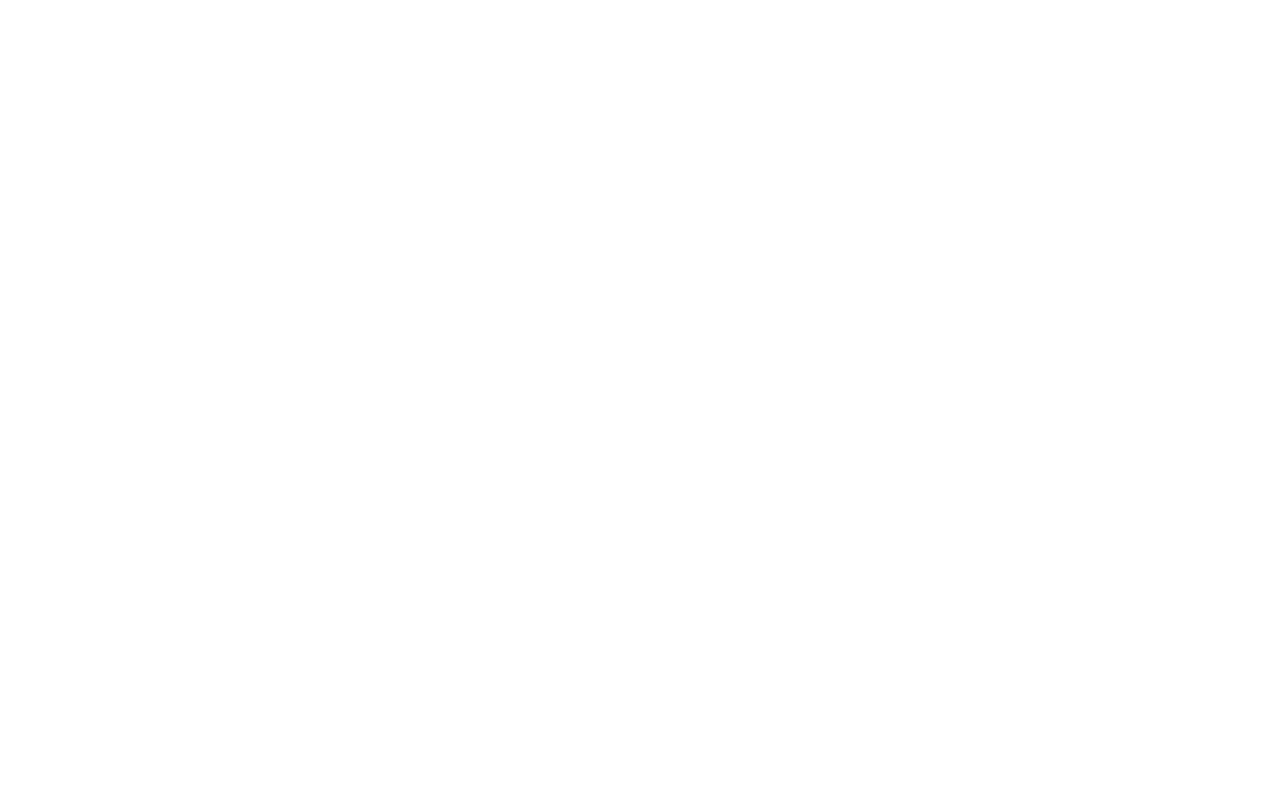
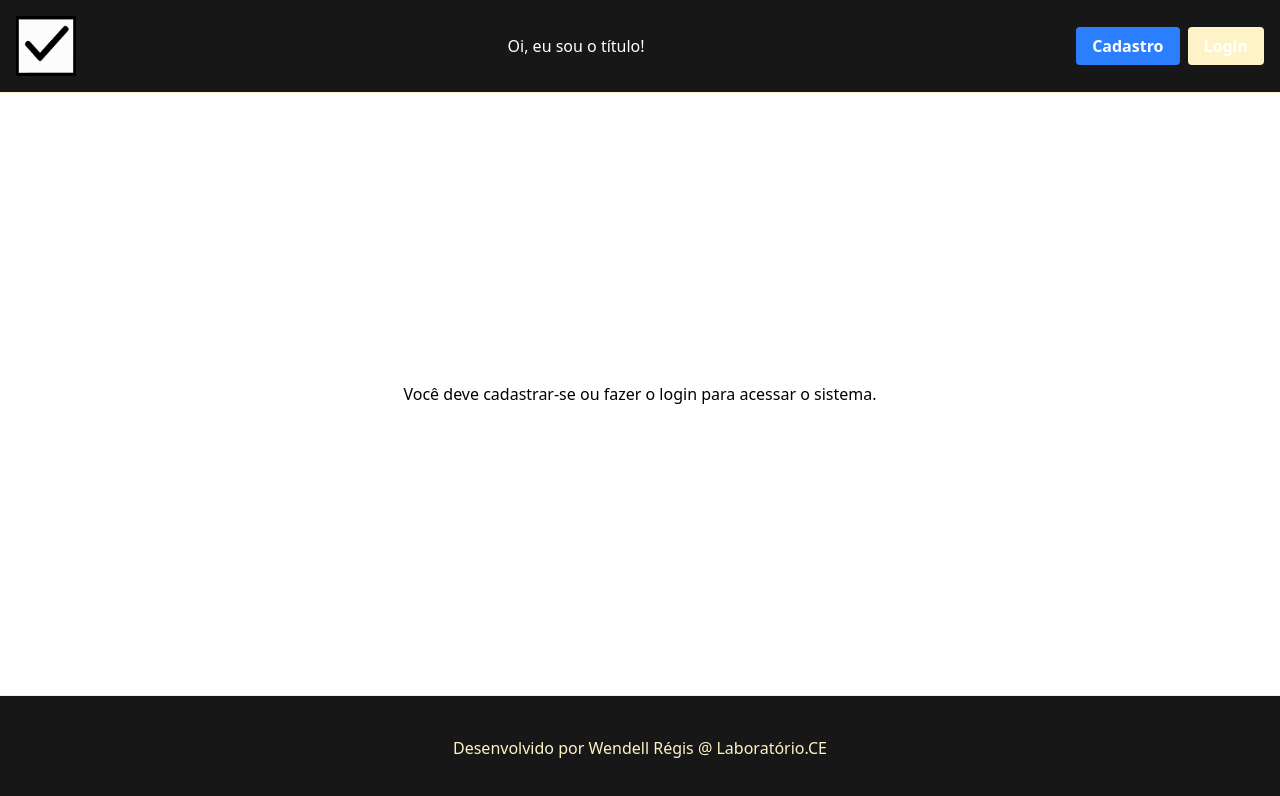
Before and after one commit to ven-del/lista-de-tarefas-frontend, a React (Vite) app: page / in a window 1280 px wide. Shown: the top 796 px of the page. Built offline with nearby package versions, Linux system fonts and the light colour scheme.

Commit message:
feat: Layout, rotas, home e notfound
Criado o layout padrão do site, as rotas iniciais para a home e notfound, além de preparar para as páginas de login e de cadastro.

```diff
--- a/src/App.jsx
+++ b/src/App.jsx
@@ -1,6 +1,10 @@
+import Paths from "./routes/Paths";
+
 const App = () => {
   return (
-    <div></div>
+    <div>
+      <Paths />
+    </div>
    );
 }
 
--- a/src/components/Header.jsx
+++ b/src/components/Header.jsx
@@ -1,7 +1,9 @@
+import { Link } from "react-router-dom";
+
 const Header = () => {
     return (
       <header className="flex items-center justify-between bg-neutral-900 text-white p-4 border-b border-amber-100">
-        <img src="/assets/images/logo.png" alt="Logo do site Lista Dinâmica" />
+        <img src="/assets/images/logo.png" alt="Logo do site Lista Dinâmica" className="w-15 h-15"/>
         <h1>Oi, eu sou o título!</h1>
         <div>
                 <Link
--- /dev/null
+++ b/src/layouts/SiteLayout.jsx
@@ -0,0 +1,15 @@
+import { Outlet } from "react-router-dom";
+import Header from "../components/header";
+import Footer from "../components/Footer";
+
+const SiteLayout = () => {
+    return (
+        <div className="flex flex-col min-h-screen justify-between">
+            <Header />
+            <Outlet />
+            <Footer />
+        </div>
+     );
+}
+
+export default SiteLayout;
--- /dev/null
+++ b/src/pages/Home.jsx
@@ -0,0 +1,21 @@
+import { Link } from "react-router-dom";
+
+const Home = () => {
+    return (
+      <div>
+        <h1 className="text-center">
+          Você deve{" "}
+          <Link to="/cadastro" className="hover:underline underline-offset-4">
+            cadastrar-se
+          </Link>{" "}
+          ou fazer o{" "}
+          <Link to="/login" className="hover:underline underline-offset-4">
+            login
+          </Link>{" "}
+          para acessar o sistema.
+        </h1>
+      </div>
+    );
+}
+
+export default Home;
--- /dev/null
+++ b/src/pages/NotFound.jsx
@@ -0,0 +1,15 @@
+import { Link } from "react-router-dom";
+
+const NotFound = () => {
+    return (
+      <div className="flex flex-col gap-4 text-center">
+        <h1 className="text-5xl font-bold">404</h1>
+        <h2 className="text-4xl font-bold">Página não encontrada</h2>
+        <Link to="/" className="text-xl font-bold hover:underline underline-offset-5">
+          Voltar para a página principal
+        </Link>
+      </div>
+    );
+}
+
+export default NotFound;
--- /dev/null
+++ b/src/routes/Paths.jsx
@@ -0,0 +1,19 @@
+import { BrowserRouter, Routes, Route } from "react-router-dom";
+import Home from "../pages/Home";
+import SiteLayout from "../Layouts/SiteLayout";
+import NotFound from "../pages/NotFound";
+
+const Paths = () => {
+    return (
+        <BrowserRouter>
+            <Routes>
+                <Route path="/" element={<SiteLayout />} >
+                    <Route index element={<Home />} />
+                    <Route path="*" element={ <NotFound /> } />
+                </Route>
+            </Routes>
+        </BrowserRouter>
+    );
+}
+
+export default Paths;
```
